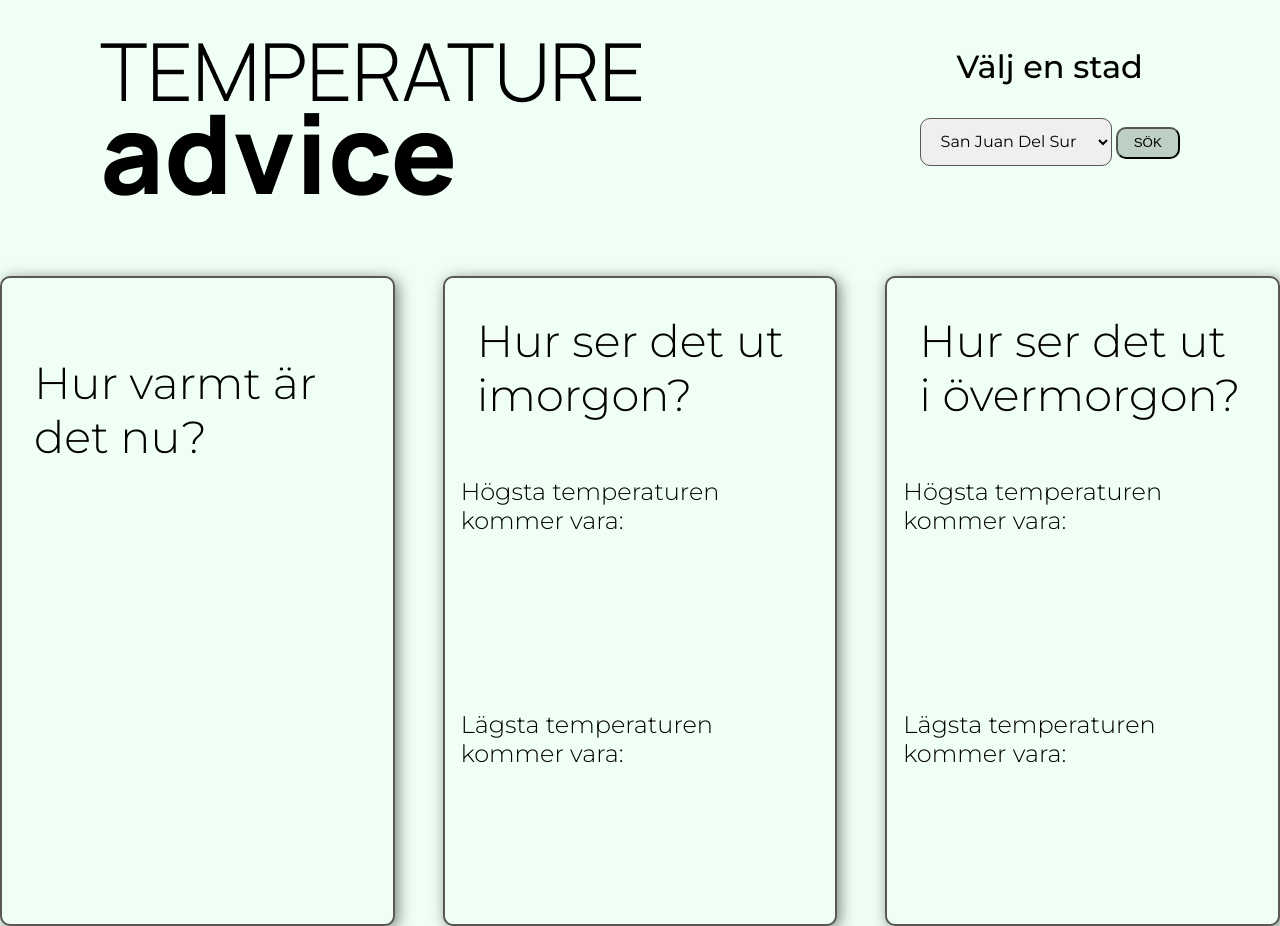
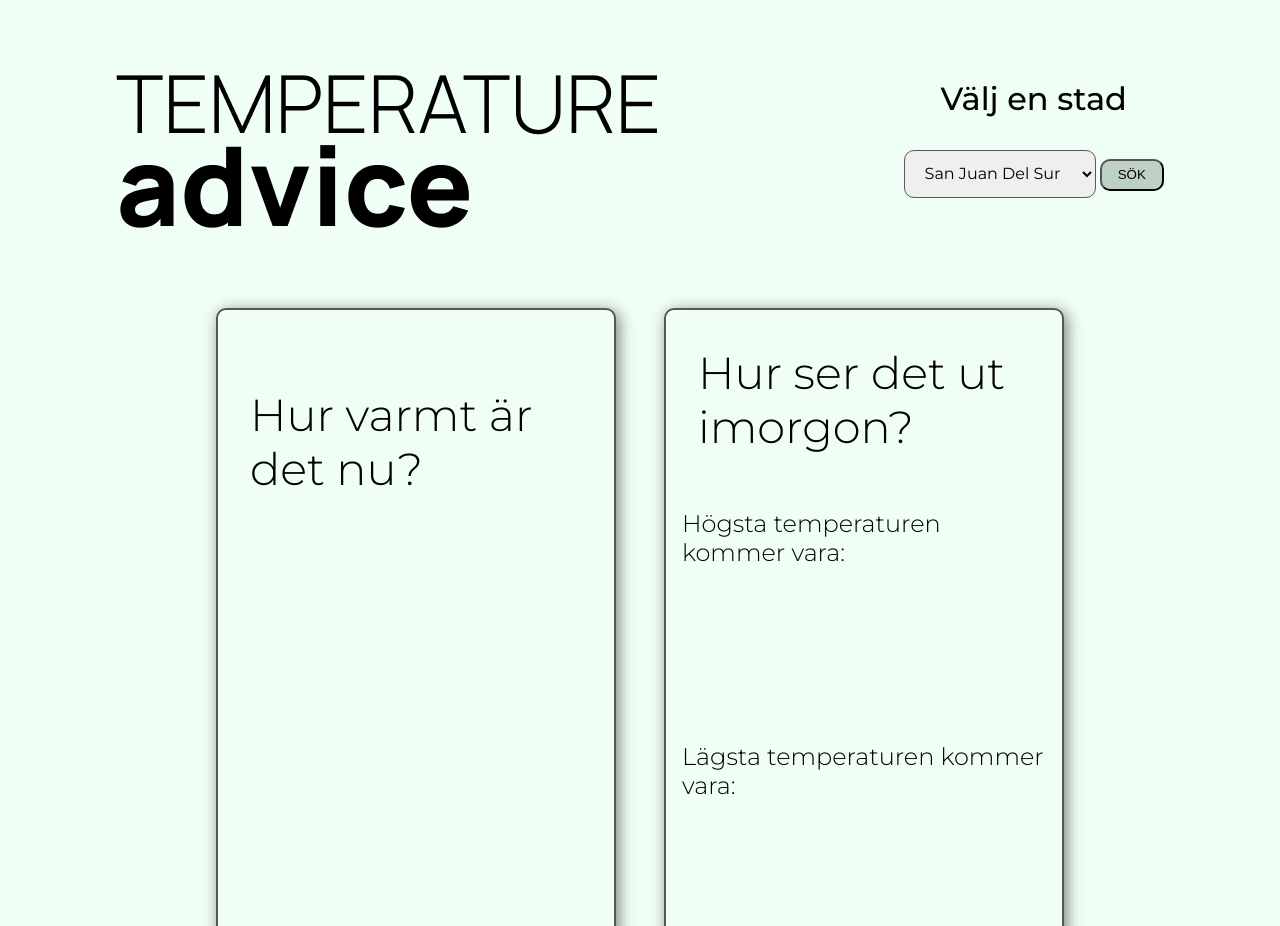
Before and after one commit to jlyngfelt/API_temp_advice, a plain HTML site: page index.html in a window 1280 px wide. Shown: the top 926 px of the page. Drawn offline with Linux system fonts and the light colour scheme.

Commit message:
responsive

```diff
--- a/css/header.css
+++ b/css/header.css
@@ -66,6 +66,7 @@ header h3 {
         flex-direction: row;
         align-items: center;
         justify-content: space-around;
+        flex-wrap: wrap;
         margin-bottom: 5rem;
     }
 }
--- a/css/main.css
+++ b/css/main.css
@@ -2,7 +2,10 @@ main {
     display:flex;
     flex-direction: column;
     align-items: center;
+    flex-wrap: wrap;
     gap: 1rem;
+    margin-bottom: 1rem;
+
 }
 
 .container {
@@ -63,9 +66,14 @@ h2::after {
 
 
 @media (min-width: 760px) {
+    body {
+        padding: 2rem;
+    }
+
     main {
         flex-direction: row;
         justify-content: center;
         gap:3rem;
+        margin-bottom: 6rem;
     }
 }
--- a/script.js
+++ b/script.js
@@ -53,7 +53,7 @@ form.addEventListener('submit', (event) => {
         const currentTemp = json.current.temperature_2m;
         console.log(currentTemp);
         currentContainer.textContent = currentTemp;
-        updateContent(currentContainer);
+        updateContent(currentContainer, currentTemp);
 
         imageContainer.classList.remove('none')
 
```
Also changed, not shown: 1 other file.
